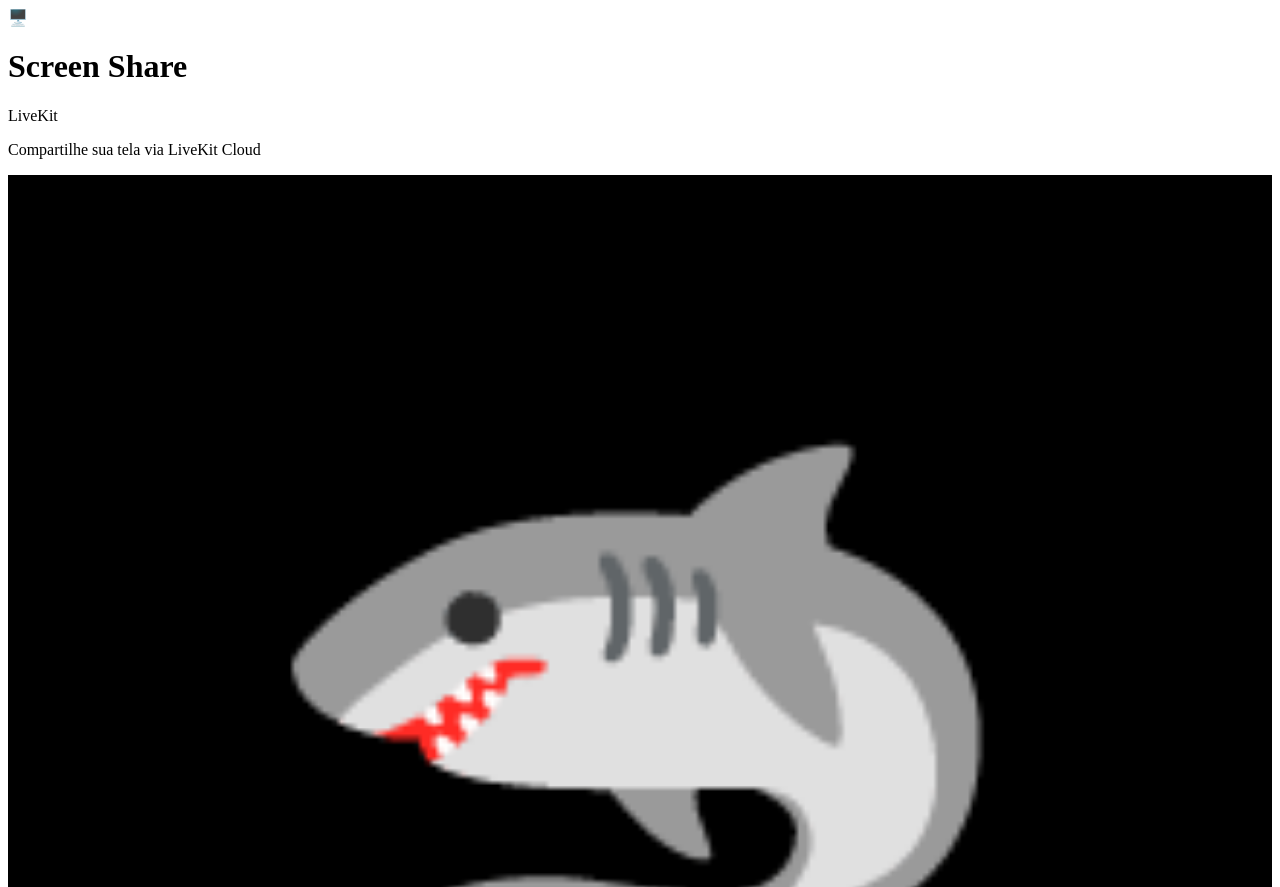
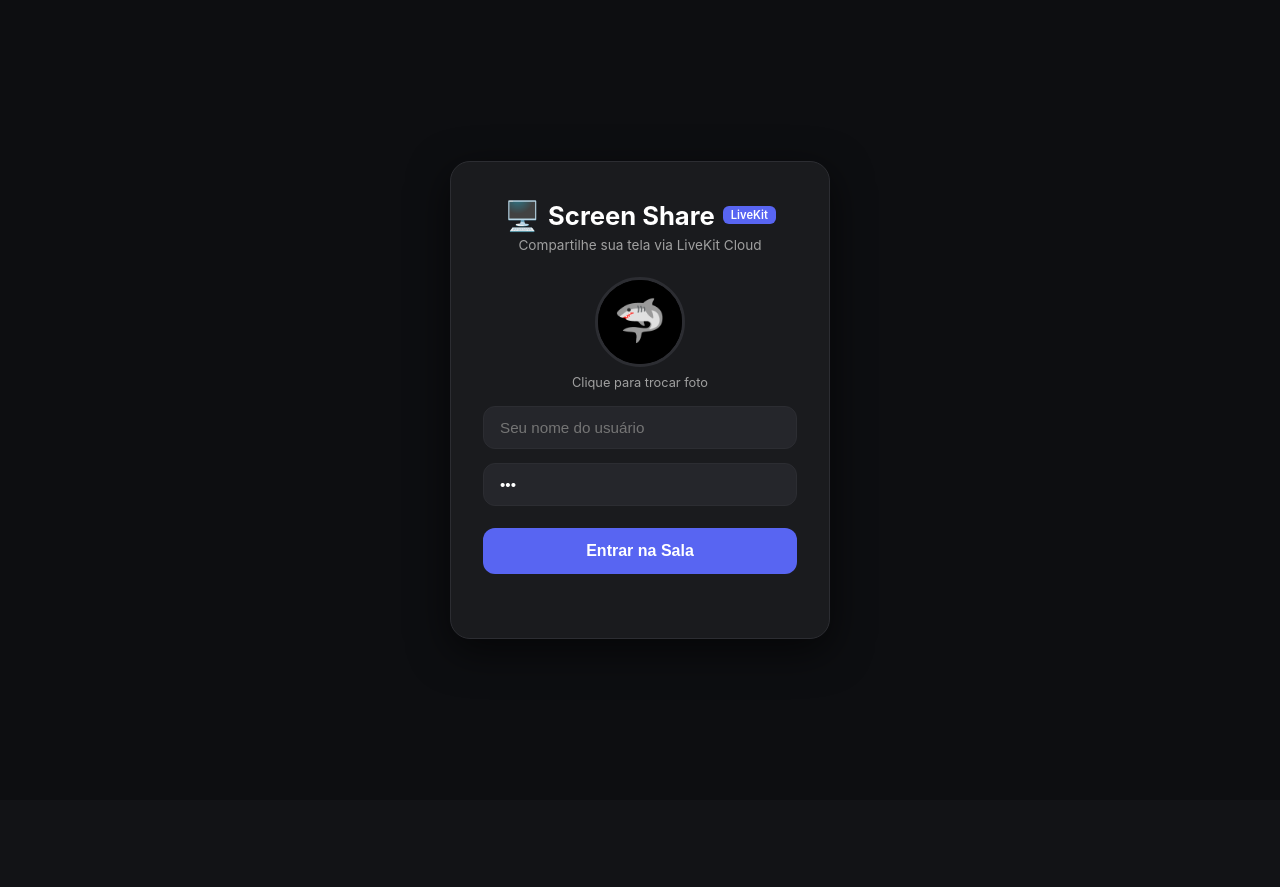
Before and after one commit to Gabriel-Becker989/Compartilhar-tela-via-site, a website: page public/index.html in a window 1280 px wide. Shown: the top 887 px of the page. After the commit the page ends 800 px from the top, so only its background shows below. Drawn offline with Linux system fonts and the light colour scheme.

Commit message:
Correção CSS

```diff
--- a/public/style.css
+++ b/public/style.css
@@ -1,3 +1,229 @@
+/* ===================== RESET & BASE ===================== */
+*, *::before, *::after {
+  margin: 0;
+  padding: 0;
+  box-sizing: border-box;
+}
+
+:root {
+  --bg-primary: #121316;
+  --bg-secondary: #1a1b1e;
+  --bg-tertiary: #25262b;
+  --accent: #5865f2;
+  --accent-hover: #4752c4;
+  --green: #3ba55d;
+  --red: #ed4245;
+  --text-primary: #ffffff;
+  --text-secondary: #a0a0a0;
+  --border: #2c2d32;
+  --radius: 12px;
+  --radius-lg: 20px;
+  --shadow: 0 12px 40px rgba(0,0,0,0.6);
+}
+
+html, body {
+  height: 100%;
+  font-family: -apple-system, BlinkMacSystemFont, "Segoe UI", Roboto, Helvetica, Arial, sans-serif;
+  background: var(--bg-primary);
+  color: var(--text-primary);
+  overflow: hidden;
+}
+
+.hidden { display: none !important; }
+.screen { display: none; height: 100%; }
+.screen.active { display: flex; }
+
+/* ===================== LOGIN SCREEN ===================== */
+#login-screen {
+align-items: center;
+justify-content: center;
+background: #0d0e11;
+}
+
+.login-card {
+  background: var(--bg-secondary);
+  border: 1px solid var(--border);
+  border-radius: var(--radius-lg);
+  padding: 36px 32px;
+  width: 380px;
+  max-width: 90vw;
+  text-align: center;
+  box-shadow: var(--shadow);
+  display: flex;
+  flex-direction: column;
+  align-items: center;
+}
+
+.header-title {
+  display: flex;
+  align-items: center;
+  gap: 8px;
+  margin-bottom: 4px;
+}
+
+.header-title .icon {
+  font-size: 1.8rem;
+}
+
+.header-title h1 {
+  font-size: 1.6rem;
+  font-weight: 700;
+  color: #fff;
+}
+
+.badge-livekit {
+  background: var(--accent);
+  color: #fff;
+  font-size: 0.7rem;
+  font-weight: 600;
+  padding: 2px 8px;
+  border-radius: 6px;
+}
+
+.subtitle {
+  color: var(--text-secondary);
+  font-size: 0.85rem;
+  margin-bottom: 24px;
+}
+
+.login-card input[type="text"],
+.login-card input[type="password"] {
+  width: 100%;
+  padding: 12px 16px;
+  margin-bottom: 14px;
+  border: 1px solid var(--border);
+  border-radius: var(--radius);
+  background: var(--bg-tertiary);
+  color: var(--text-primary);
+  font-size: 0.95rem;
+  outline: none;
+  transition: border-color 0.2s;
+}
+
+.login-card input:focus {
+  border-color: var(--accent);
+}
+
+/* Avatar Upload Circular */
+.avatar-upload {
+  display: flex;
+  flex-direction: column;
+  align-items: center;
+  margin-bottom: 16px;
+}
+
+.avatar-label {
+  cursor: pointer;
+  width: 90px;
+  height: 90px;
+  border-radius: 50%;
+  overflow: hidden;
+  border: 3px solid var(--border);
+  transition: border-color 0.2s, transform 0.2s;
+  background: #000;
+  display: flex;
+  align-items: center;
+  justify-content: center;
+}
+
+.avatar-label:hover {
+  border-color: var(--accent);
+  transform: scale(1.03);
+}
+
+.avatar-label img {
+  width: 100%;
+  height: 100%;
+  object-fit: cover;
+}
+
+.avatar-hint {
+  font-size: 0.8rem;
+  color: var(--text-secondary);
+  margin-top: 8px;
+}
+
+#join-btn {
+width: 100%;
+padding: 14px;
+margin-top: 8px;
+border: none;
+border-radius: var(--radius);
+background: var(--accent);
+color: #fff;
+font-size: 1rem;
+font-weight: 600;
+cursor: pointer;
+transition: background 0.2s, transform 0.1s;
+}
+
+#join-btn:hover {
+background: var(--accent-hover);
+}
+
+#join-btn:active {
+transform: scale(0.98);
+}
+
+.error-msg {
+  color: var(--red);
+  font-size: 0.85rem;
+  margin-top: 12px;
+  min-height: 1.2em;
+}
+
+/* ===================== ROOM SCREEN ===================== */
+#room-screen { flex-direction: column; }
+
+#topbar {
+display: flex;
+align-items: center;
+justify-content: space-between;
+padding: 0 20px;
+height: 60px;
+background: var(--bg-secondary);
+border-bottom: 1px solid var(--border);
+}
+
+.topbar-left { display: flex; align-items: center; gap: 12px; }
+.logo { font-size: 1.1rem; font-weight: 700; }
+.badge {
+  background: var(--bg-tertiary);
+  padding: 4px 10px;
+  border-radius: 20px;
+  font-size: 0.8rem;
+  color: var(--text-secondary);
+}
+
+.topbar-right { display: flex; align-items: center; gap: 10px; }
+
+.btn-action {
+  display: flex; align-items: center; gap: 6px;
+  padding: 8px 16px; border: none; border-radius: var(--radius);
+  font-size: 0.9rem; font-weight: 600; cursor: pointer; color: #fff;
+}
+.btn-green { background: var(--green); }
+.btn-red { background: var(--red); }
+.btn-neutral { background: var(--bg-tertiary); }
+
+#main-content { display: flex; flex: 1; overflow: hidden; }
+
+#video-grid {
+display: flex; flex-direction: column; justify-content: center;
+align-items: center; flex: 1; padding: 20px; background: var(--bg-primary);
+}
+
+.empty-state { text-align: center; color: var(--text-secondary); }
+.empty-icon { font-size: 3rem; margin-bottom: 10px; }
+
+.sidebar {
+  width: 250px; background: var(--bg-secondary);
+  border-left: 1px solid var(--border); padding: 20px;
+}
+.sidebar h3 { font-size: 0.9rem; color: var(--text-secondary); margin-bottom: 12px; text-transform: uppercase; }
+#participants-list { list-style: none; }
+#participants-list li { padding: 8px 0; border-bottom: 1px solid var(--border); font-size: 0.9rem; }
+
 /* ===================== CONTROLES DE VÍDEO (OVERLAY) ===================== */
 .video-wrapper {
   position: relative;
```
